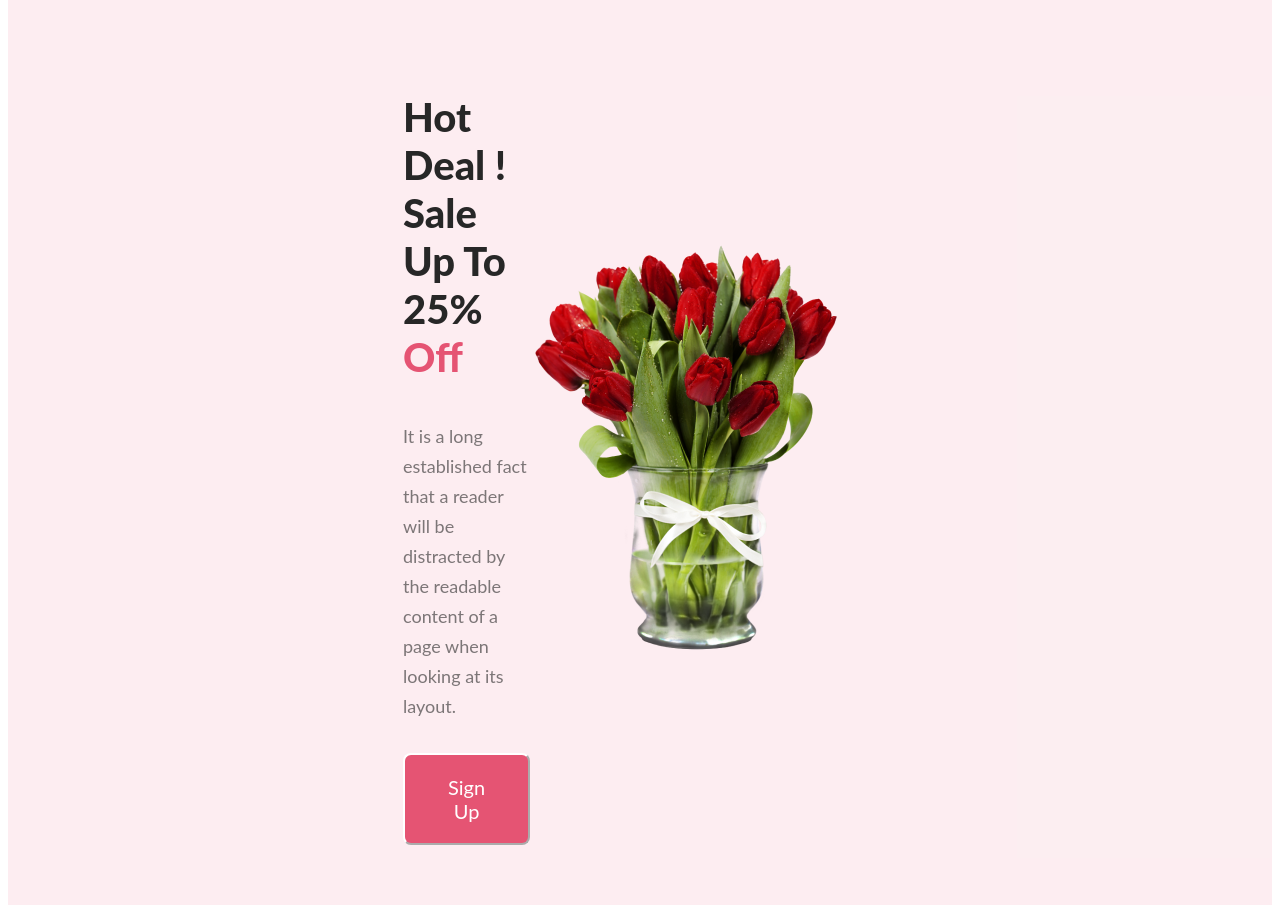
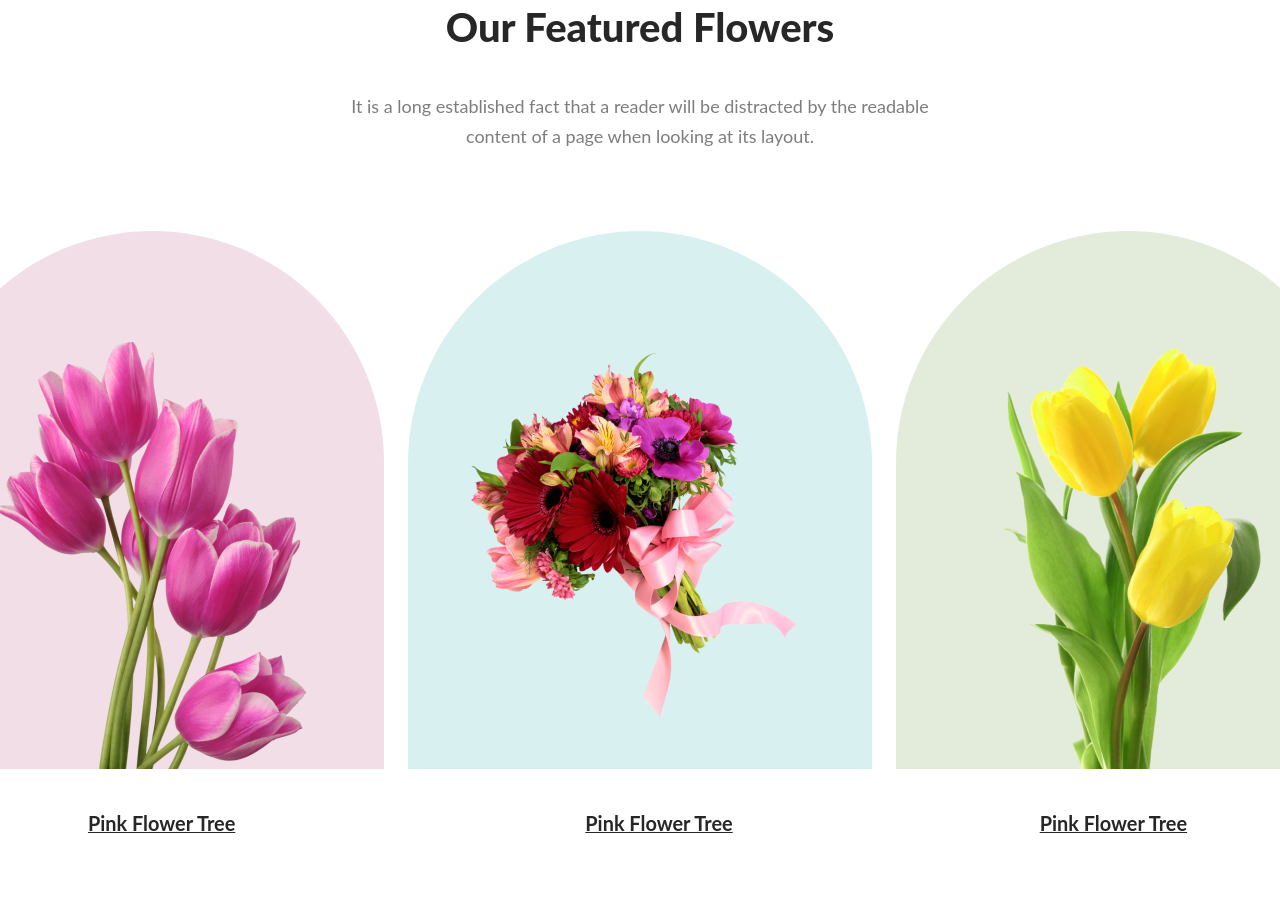
Before and after one commit to Shariyer132/my-first-assignment, a plain HTML site: page index.html in a window 1280 px wide. Shown: the part 1175-2080 px from the top of the page. Drawn offline with Linux system fonts and the light colour scheme.

Commit message:
add new section

```diff
--- a/index.html
+++ b/index.html
@@ -5,6 +5,7 @@
     <meta name="viewport" content="width=device-width, initial-scale=1.0">
     <title>My Flower Shop</title>
     <link rel="stylesheet" href="styles/assignment.css">
+    <link rel="shortcut icon" href="https://cdn-icons-png.flaticon.com/512/169/169880.png" type="image/x-icon">
 </head>
 <body>
     <header>
@@ -18,7 +19,30 @@
     </div>
     </header>
     <main>
-
+        <section>
+            <div class="flower-container">
+                <div class="flower-title">
+                    <h3 id="b-two" class="hot-title">Our Featured Flowers</h3>
+                    <p id="b-one" class="banner-description">It is a long established fact that a reader will be distracted by the readable<br> content of a page when looking at its layout.</p>
+                </div>
+                <div class="flower-img-container">
+                   <div >
+                    <img id="one" src="./Flower Asset/pngwing 6.png" alt="">
+                </div>
+                <div>
+                    <img id="two" src="./Flower Asset/pngwing 5.png" alt="">
+                </div>
+                    <div>
+                    <img id="three" src="./Flower Asset/pngwing 7.png" alt="">
+                </div>
+                </div>
+                <div class="flower-under-text">
+                    <h5 id="one-text">Pink Flower Tree</h5>
+                    <h5 id="two-text">Pink Flower Tree</h5>
+                    <h5 id="three-text">Pink Flower Tree</h5>
+                </div>
+            </div>
+        </section>
         <section>
             <div class="hot-deal">
                 <div class="hot-deal-container">
@@ -53,6 +77,16 @@
     </div>
     </div>
        </section>
+       <section>
+        <div class="hot-deal">
+            <div class="about-us-text-container">
+                <h3 class="hot-title">Creating Beautiful Spaces</h3>
+                <p class="banner-description">Organically grow the holistic world view</p>
+                <button class="banner-btn">About Us</button>
+            </div>
+            <img id="about-img" src="./styles/amy-shamblen-qdPnQuGeuwU-unsplash-removebg-preview.png" alt="">
+        </div>
+       </section>
     </main>
     <footer>
         <div class="footer-container">
--- a/styles/assignment.css
+++ b/styles/assignment.css
@@ -113,3 +113,79 @@ font-size: 18px;
 font-weight: 400;
 line-height: 30px;
 }
+/*flower section*/
+.flower-title{
+    text-align: center;
+    margin-top: 178px;
+}
+.flower-img{
+    display: flex;
+
+}
+
+#one{
+    background: rgba(167, 33, 98, 0.15);
+padding: 110px 78px 0px 75px;
+border-radius: 300px 300px 0px 0px;
+}
+.flower-img-container{
+    display: flex;
+    align-content: center;
+    justify-content: center;
+    gap: 24px;
+}
+#two{
+    border-radius: 300px 300px 0px 0px;
+background: rgba(5, 151, 160, 0.15);
+padding: 117px 47px 51px 47px;
+}
+#three{
+    border-radius: 300px 300px 0px 0px;
+background: rgba(71, 125, 17, 0.15);
+padding: 67px 75px 0px 75px;
+}
+.flower-under-text{
+    color: #272727;
+text-align: center;
+font-family: Lato;
+font-size: 24px;
+display: flex;
+font-weight: 700;
+line-height: 35px;
+text-decoration-line: underline;
+justify-content: center;
+
+}
+#one-text{
+    padding-right: 350px;
+}
+#two-text{
+    padding-right: 307px;
+}
+#three-text{
+    padding-right: 5px;
+}
+#b-one{
+    padding-bottom: 48px;
+    padding-top: 0px;
+}
+#b-two{padding-bottom: 0px;}
+/*about us section8*/
+.about-us-text-container{
+    text-align: center;
+}
+.about-us{
+    border-radius: 8px;
+    background: rgba(229, 84, 115, 0.05);
+    margin: 128px 0px;
+    padding: 128px;
+    display: flex;
+    justify-content: space-between;
+    align-items: center;
+
+}
+#about-img{
+    width: 318px;
+height: 420px;
+
+}
```
Also changed, not shown: styles/amy-shamblen-qdPnQuGeuwU-unsplash-removebg-preview.png (added).
